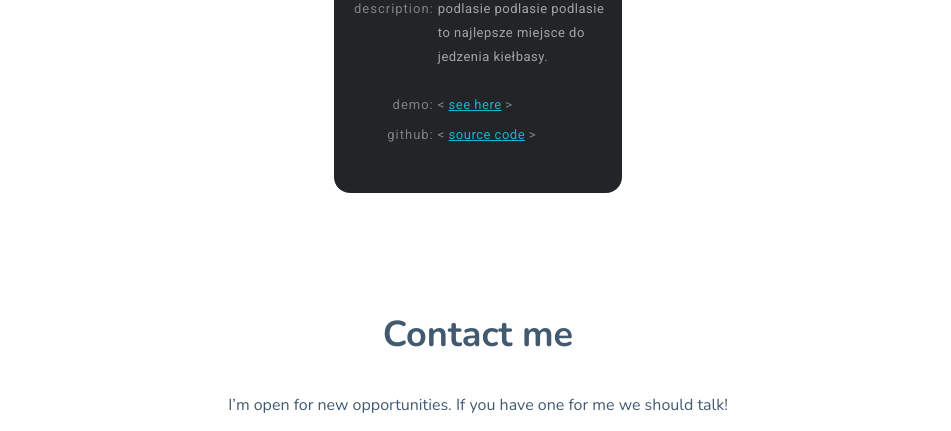
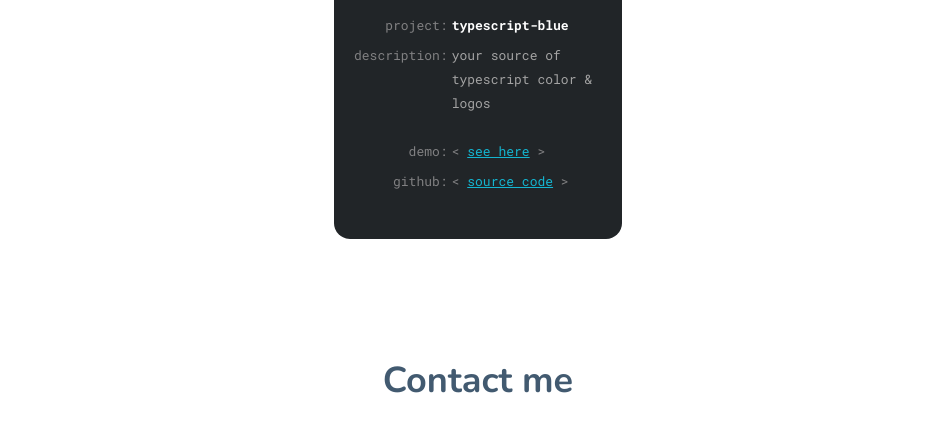
Before and after one commit to tomekgasowski/tomekgasowski.github.io, a website built with webpack: page src/pages/index.html in a window 1280 px wide. Shown: the part 3068-3499 px from the top of the page, without its empty margins (162-1113 px from the left). Built offline with nearby package versions, Linux system fonts and the light colour scheme.

Commit message:
projects font change

```diff
--- a/src/pages/index.html
+++ b/src/pages/index.html
@@ -259,11 +259,11 @@
               <img src="/src/assets/img/github.svg" alt="github icon" class="project__icon" />
               <div class="project__grid">
                 <p class="left-column">project:</p>
-                <p class="project__name project__name--js right-column">kiełbasa to życie</p>
+                <p class="project__name project__name--js right-column">typescript-blue</p>
 
                 <p class="left-column">description:</p>
                 <p class="right-column project__description project__description--js ">
-                  podlasie podlasie podlasie to najlepsze miejsce do jedzenia kiełbasy.
+                  your source of typescript color & logos
                 </p>
                 <p class="left-column">demo:</p>
                 <p class="right-column">&lt <a href="#" class="project__link">see here</a> &gt</p>
--- a/src/scss/main.scss
+++ b/src/scss/main.scss
@@ -4,7 +4,7 @@
 @import "modules/skills.scss";
 @import "modules/projects.scss";
 
-@import url('https://fonts.googleapis.com/css2?family=Nunito:wght@300;600;700&family=Roboto:wght@400;700&display=swap');
+@import url('https://fonts.googleapis.com/css2?family=Nunito:wght@300;600;700&family=Roboto+Mono:wght@400;700&display=swap');
 
 .main {
   color: rgba(66, 90, 112, 1);
--- a/src/scss/modules/projects.scss
+++ b/src/scss/modules/projects.scss
@@ -22,19 +22,15 @@
     justify-self: end;
     margin: 0 4px 6px 4px;
     color: #808082;
-    letter-spacing: 1px;
-
 }
 
 .right-column {
     margin: 0;
     color: #808082;
-    letter-spacing: 0.5px;
-
 }
 
 .project {
-    font-family: 'Roboto', sans-serif;
+    font-family: 'Roboto Mono', monospace;
     background-color: #212528;
     border-radius: 0 0 16px 16px;
     padding: 24px 16px 40px;
```
